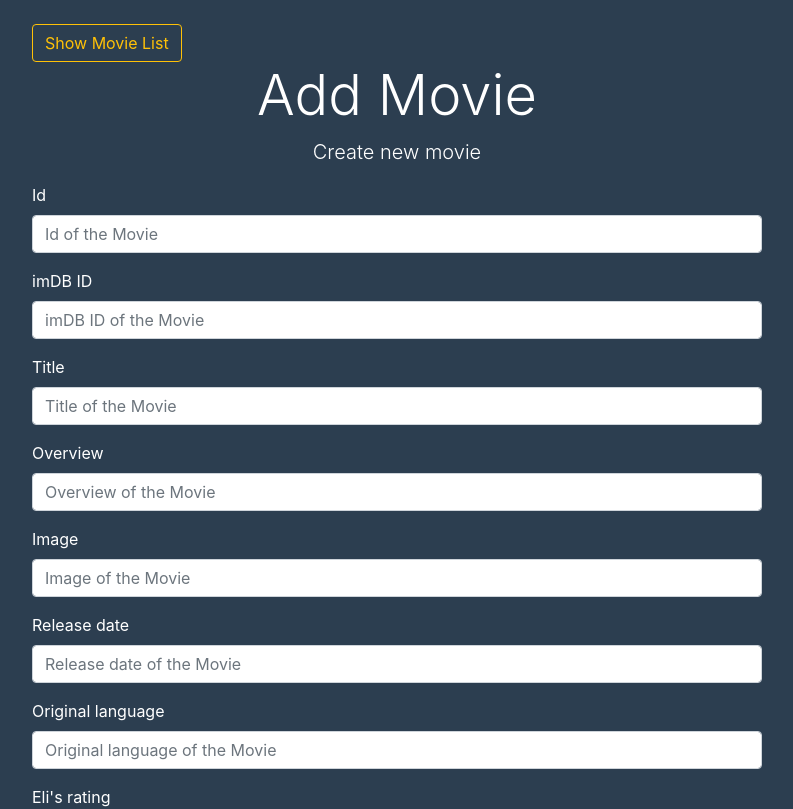
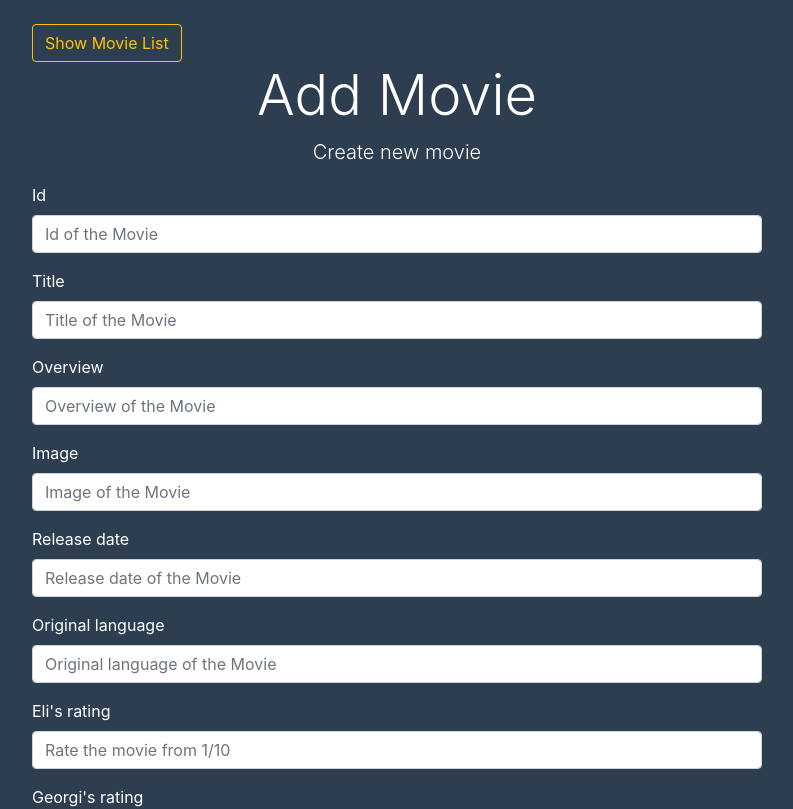
Before and after one commit to greit0n/movie-library, a React (Create React App) app in the folder client/: page /create-movie in a window 1280 px wide. Shown: the top 809 px of the page, without its empty margins (243-1036 px from the left). Built offline with nearby package versions, Linux system fonts and the light colour scheme.

Commit message:
remove imdb field

```diff
--- a/client/src/App.css
+++ b/client/src/App.css
@@ -59,6 +59,13 @@
     color: white;
 }
 
+html,
+body,
+#app,
+#app > div {
+    height: 100%;
+}
+
 /* BookList Styles */
 .list {
     display: grid;
--- a/client/src/components/CreateMovie.js
+++ b/client/src/components/CreateMovie.js
@@ -9,7 +9,6 @@ const CreateMovie = (props) => {
     const navigate = useNavigate();
     const [movie, setMovie] = useState({
         id: '',
-        imdb_id: '',
         title: '',
         overview: '',
         poster_path: '',
@@ -32,7 +31,6 @@ const CreateMovie = (props) => {
             .then((res) => {
                 setMovie({
                     id: '',
-                    imdb_id: '',
                     title: '',
                     overview: '',
                     poster_path: '',
@@ -85,18 +83,6 @@ const CreateMovie = (props) => {
                                 />
                             </div>
 
-                            <div className='form-group'>
-                                <label htmlFor='imdb_id'>imDB ID</label>
-
-                                <input
-                                    type='text'
-                                    placeholder='imDB ID of the Movie'
-                                    name='imdb_id'
-                                    className='form-control'
-                                    value={movie.imdb_id}
-                                    onChange={onChange}
-                                />
-                            </div>
                             {movie.title ? (
                                 <div className='form-group'>
                                     <label htmlFor='title'>Title</label>
--- a/client/src/components/ShowMovieDetails.js
+++ b/client/src/components/ShowMovieDetails.js
@@ -39,11 +39,6 @@ function ShowMovieDetails(props) {
                         <th scope='row'>1</th>
                         <td>Id</td>
                         <td>{movie.id}</td>
-                    </tr>
-                    <tr>
-                        <th scope='row'>2</th>
-                        <td>imDB ID</td>
-                        <td>{movie.imdb_id}</td>
                     </tr>
                     <tr>
                         <th scope='row'>3</th>
--- a/client/src/components/UpdateMovieDetails.js
+++ b/client/src/components/UpdateMovieDetails.js
@@ -6,7 +6,6 @@ import '../App.css';
 function UpdateMovieDetails(props) {
     const [movie, setMovie] = useState({
         id: '',
-        imdb_id: '',
         title: '',
         name: '',
         overview: '',
@@ -27,7 +26,6 @@ function UpdateMovieDetails(props) {
             .then((res) => {
                 setMovie({
                     id: res.data.id,
-                    imdb_id: res.data.imdb_id,
                     title: res.data.title,
                     name: res.data.name,
                     overview: res.data.overview,
@@ -53,7 +51,6 @@ function UpdateMovieDetails(props) {
 
         const data = {
             id: movie.id,
-            imdb_id: movie.imdb_id,
             title: movie.title,
             name: movie.name,
             overview: movie.overview,
@@ -115,18 +112,6 @@ function UpdateMovieDetails(props) {
                             />
                         </div>
 
-                        <div className='form-group'>
-                            <label htmlFor='imdb_id'>imDB ID</label>
-
-                            <input
-                                type='text'
-                                placeholder='imDB ID of the Movie'
-                                name='imdb_id'
-                                className='form-control'
-                                value={movie.imdb_id}
-                                onChange={onChange}
-                            />
-                        </div>
                         {movie.title ? (
                             <div className='form-group'>
                                 <label htmlFor='title'>Title</label>
```
Also changed, not shown: 1 other file (tests, documents, lock files or other folders).
